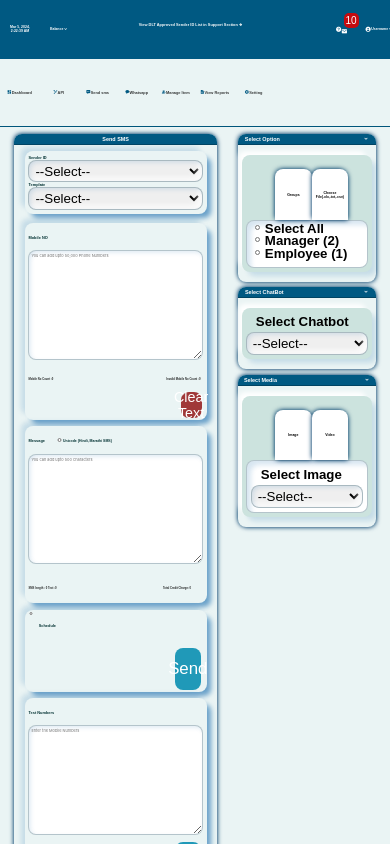
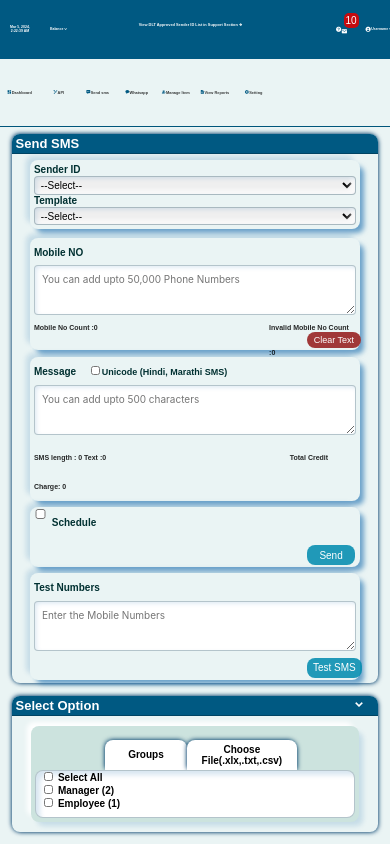
Before and after one commit to vaibhavnarsinge/SmsAppp, an Angular app: page / in a window 390 px wide. Shown: the top 844 px of the page. Built offline with nearby package versions, Linux system fonts and the light colour scheme; no server answers.

Commit message:
quick message responsive done

```diff
--- a/src/app/header/header.component.ts
+++ b/src/app/header/header.component.ts
@@ -33,8 +33,8 @@ export class HeaderComponent {
 
   loadCount(){
 
-    this.Username  = this.msgService.Username;
-    // this.Username = 'demotr'
+    // this.Username  = this.msgService.Username;
+    this.Username = 'demotr'
 
     return this.msgService.GetBalance(this.Username).subscribe((res:any) => {
       if(res.Success == true){
--- a/src/app/quick-sms/quick-sms.component.css
+++ b/src/app/quick-sms/quick-sms.component.css
@@ -84,18 +84,29 @@ select {
   padding: 0.6vw;
   padding: 0.5vw;
 }
+.outer-div label{
+  width: 96%; font-size: 0.9vw; margin: 1px 0 0 0px;
+}
+.inner-div label{
+  width: 30px;
+}
 option {
   border: 1px solid rgba(0, 57, 80, 0.294);
   position: absolute;
   width: 5vw;
   outline: none;
 }
-/* style="width: 3%; margin: 0 1vw 0 0; box-shadow: none; height: 1vw" */
-/* .chbox{
-  width: 3%; margin: 1vw 1vw 0 0;
+.outer-div .mchbox{
+  width: 4%;
+  margin: 5px 0 0 10px;
+  box-shadow: none;
   height: 1vw;
-  border: 2px solid black;
-} */
+}
+
+.inner-div .schbox{
+  width: 3%; margin: 0; box-shadow: none; height: 1vw;
+}
+
 textarea {
   box-shadow: inset 2px 2px 5px -1px rgba(10, 99, 169, 0.16),
   inset -5px -5px 5px -1px rgba(255, 255, 255, 0.7);
@@ -191,6 +202,14 @@ h3 {
 label {
   font-size: 1.2vw;
 }
+
+input .date{
+  width: 40%; height: 5vh;
+}
+input .time{
+  width: 40%; height: 5vh; font-size: 1.2vw;
+}
+
 h4 {
   border-bottom: 1px solid rgba(0, 57, 80, 0.611);
   width: 100%;
@@ -209,6 +228,20 @@ span {
   width: 20vw;
   font-weight: 600;
 }
+.inner-div .invalidspan{
+  width: 21%;
+  margin-left: 21%;
+  }
+  .inner-div .validspan{
+    width: 16%;
+  }
+
+.outer-div .totalcreditspan{
+  width: 21%; margin-left: 61%;
+}
+
+
+
 
 .ScheduleContain {
   display: flex;
@@ -344,3 +377,320 @@ padding: 1vw 0 0 ;
   margin: 0vw 0 0 20vw;
   width: 30%;
 }
+.bx{
+  margin-left: 22vw;
+  cursor: pointer;
+}
+.chatbx{
+  margin-left: 21vw;
+  cursor: pointer;
+}
+
+
+
+
+
+
+@media (max-width: 450px ) {
+  /* … */
+  .main {
+    flex-direction: column;
+    background-color: #eaf4f4;
+    padding: 1vw 2vw;
+  }
+  .main-form {
+    width: 100%;
+    padding: 1vw;
+  }
+  .side-form {
+    width: 100%;
+    padding: 1vw;
+  }
+
+  h4 {
+    font-size: 15px;
+  }
+  h3 {
+    font-size: 10px;
+  }
+  select {
+    border-radius: 4px;
+    width: 100%;
+    font-size: 10px;
+  }
+  textarea {
+    border-radius: 4px;
+    padding: 7px;
+    width: 100%;
+    font-size: 10px;
+    height: 50px;
+  }
+  span{
+    margin: -2vw 0 0 0;
+    height: 10px;
+    font-size: 7px;
+    width: 100px;
+  }
+  .inner-div .invalidspan{
+   margin-left: -51%;
+   width: 27%;
+  }
+  .inner-div .validspan{
+    width: 20%;
+  }
+
+  .outer-div .totalcreditspan{
+    width: 30%;    margin-left: 57%;
+    margin-top: -10px;
+  }
+  button {
+
+    width: 55px;
+    height: 20px;
+    font-size: 10px;
+    right: 0;
+    margin: 0vw 0 0 70vw;
+  }
+  .clearTextBtn{
+    width: 54px;
+    height: 16px;
+    font-size: 9px;
+    right: 0;
+    margin: 2vw 0 0 70vw;
+  }
+  .outer-div .mchbox{
+    width: 4%;
+    margin: 0px 0 0 10px;
+    box-shadow: none;
+    height: 9px;
+  }
+  .inner-div .schbox{
+    margin: 0;
+    width: 4%;
+    box-shadow: none;
+    height: 10px;
+  }
+  .outer-div label{
+    width: 96%; font-size: 9px; margin: 0px 0 0 0px;
+  }
+  .inner-div label{
+    width: 30px;
+  }
+  .ScheduleContain input.date{
+    width: 40%; height: 20px;
+  }
+  .ScheduleContain input.time{
+    width: 40%; height: 20px; font-size: 1.2vw;
+  }
+  /* side form   */
+  .innerSdiv1{
+    margin: 2.6vw 5vw;
+    display: flex;
+    justify-content: center;
+    flex-direction: column;
+  }
+  .sdiv1option {
+    margin: 10px 0 0 18vw;
+  }
+  .sdiv1{
+    margin:5px 0 ;
+  }
+  .sdiv12{
+    min-height: 0vh;
+    gap: 40px;
+    margin: 20px 0;
+    /* background-color: red; */
+  }
+
+  .sdiv1option button {
+    width: 200px;
+    padding: 15px;
+    font-size: 10px;
+  }
+  .overlay1,
+.overlay2 {
+  padding: 1vw;
+  display: flex;
+  flex-direction: column;
+  width: 100%;
+  background-color: #fff;
+}
+.over1 input {
+  margin: -8px 5px 0 0;
+  overflow: hidden;
+  width: 3%;
+}
+.over1 h5 {
+  font-size: 10px;
+}
+h4 {
+  font-size: 13px;
+  text-align: start;
+}
+.bx{
+  margin-left: 22vw;
+}
+.bx{
+  margin-left: 64vw;
+  cursor: pointer;
+}
+.chatbx{
+  margin-left: 62vw;
+  cursor: pointer;
+}
+
+}
+
+
+
+
+
+@media (max-width: 900px ) {
+  /* … */
+  .main {
+    flex-direction: column;
+    background-color: #eaf4f4;
+    padding: 1vw 2vw;
+  }
+  .main-form {
+    width: 100%;
+    padding: 1vw;
+  }
+  .side-form {
+    width: 100%;
+    padding: 1vw;
+  }
+
+  h4 {
+    font-size: 15px;
+  }
+  h3 {
+    font-size: 10px;
+  }
+  select {
+    border-radius: 4px;
+    width: 100%;
+    font-size: 10px;
+  }
+  textarea {
+    border-radius: 4px;
+    padding: 7px;
+    width: 100%;
+    font-size: 10px;
+    height: 50px;
+  }
+  span{
+    margin: -2vw 0 0 0;
+    height: 10px;
+    font-size: 7px;
+    width: 100px;
+  }
+  .inner-div .invalidspan{
+   margin-left: -51%;
+   width: 27%;
+  }
+  .inner-div .validspan{
+    width: 20%;
+  }
+
+  .outer-div .totalcreditspan{
+    width: 30%;    margin-left: 57%;
+    margin-top: -10px;
+  }
+  button {
+
+    width: 55px;
+    height: 20px;
+    font-size: 10px;
+    right: 0;
+    margin: 0vw 0 0 70vw;
+  }
+  .clearTextBtn{
+    width: 54px;
+    height: 16px;
+    font-size: 9px;
+    right: 0;
+    margin: 2vw 0 0 70vw;
+  }
+  .outer-div .mchbox{
+    width: 4%;
+    margin: 0px 0 0 10px;
+    box-shadow: none;
+    height: 9px;
+  }
+  .inner-div .schbox{
+    margin: 0;
+    width: 4%;
+    box-shadow: none;
+    height: 10px;
+  }
+  .outer-div label{
+    width: 96%; font-size: 9px; margin: 0px 0 0 0px;
+  }
+  .inner-div label{
+    width: 30px;
+  }
+  .ScheduleContain input.date{
+    width: 40%; height: 20px;
+  }
+  .ScheduleContain input.time{
+    width: 40%; height: 20px; font-size: 1.2vw;
+  }
+  /* side form   */
+  .innerSdiv1{
+    margin: 2.6vw 5vw;
+    display: flex;
+    justify-content: center;
+    flex-direction: column;
+  }
+  .sdiv1option {
+    margin: 10px 0 0 18vw;
+  }
+  .sdiv1{
+    margin:5px 0 ;
+  }
+  .sdiv12{
+    min-height: 0vh;
+    gap: 40px;
+    margin: 20px 0;
+    /* background-color: red; */
+  }
+
+  .sdiv1option button {
+    width: 200px;
+    padding: 15px;
+    font-size: 10px;
+  }
+  .overlay1,
+.overlay2 {
+  padding: 1vw;
+  display: flex;
+  flex-direction: column;
+  width: 100%;
+  background-color: #fff;
+}
+.over1 input {
+  margin: -8px 5px 0 0;
+  overflow: hidden;
+  width: 3%;
+}
+.over1 h5 {
+  font-size: 10px;
+}
+h4 {
+  font-size: 13px;
+  text-align: start;
+}
+.bx{
+  margin-left: 22vw;
+}
+.bx{
+  margin-left: 64vw;
+  cursor: pointer;
+}
+.chatbx{
+  margin-left: 62vw;
+  cursor: pointer;
+}
+
+}
--- a/src/app/quick-sms/quick-sms.component.html
+++ b/src/app/quick-sms/quick-sms.component.html
@@ -45,9 +45,8 @@
             <div class="er1" *ngIf=" quicksms.get('mob')?.hasError('required')" ><span >Please Enter Mobile Numbers </span></div>
           </div>
           <div class="inner-div">
-            <span style="width: 16%">Mobile No Count :{{ validCount }}</span>
-            <span style="width: 21%; margin-left: 20%"
-              >Invalid Mobile No Count :{{ InvalidCount }}</span>
+            <span  class="validspan">Mobile No Count :{{ validCount }}</span>
+            <span class="invalidspan"  >Invalid Mobile No Count :{{ InvalidCount }}</span>
           </div>
           <button class="clearTextBtn" (click)="clearTextarea()">Clear Text</button>
         </div>
@@ -56,14 +55,9 @@
             Message
             <input
               type="checkbox"
-              class="chbox"
-              formControlName="coding"
-              style="
-                width: 4%;
-                margin: 5px 0 0 10px;
-                box-shadow: none;
-                height: 1vw; "/>
-            <label style="width: 96%; font-size: 0.9vw; margin: 1px 0 0 0px"
+              class="mchbox"
+              formControlName="coding"/>
+            <label
               >Unicode (Hindi, Marathi SMS)</label
             >
           </h3>
@@ -79,15 +73,15 @@
             <div class="er1" *ngIf=" quicksms.get('msg')?.hasError('required')" ><span >Please Enter Message </span></div>
           </div>
           <span style="width: 16%">SMS length : {{ characterCount }} Text :{{textC}}</span>
-            <span style="width: 21%; margin-left: 61%">Total Credit Charge: {{TotalCreditChages}}</span>
+            <span class="totalcreditspan" >Total Credit Charge: {{TotalCreditChages}}</span>
         </div>
         <div class="outer-div">
           <div class="inner-div">
             <input
               type="checkbox"
-              class="chbox"
+              class="schbox"
               (click)="doSomething()"
-              style="width: 3%; margin: 0; box-shadow: none; height: 1vw"
+
             />
             <h3 style="margin: 1px 0 0 5px">Schedule</h3>
           </div>
@@ -101,14 +95,16 @@
               <label for="">Date:</label>
               <input
                 formControlName="date"
+                class="date"
                 type="date"
-                style="width: 40%; height: 5vh"
+
               />
               <label for="">Time:</label>
               <input
                 formControlName="time"
+                class="time"
                 type="time"
-                style="width: 40%; height: 5vh; font-size: 1.2vw"
+
               />
             </div>
           </div>
@@ -143,7 +139,6 @@
             Select Option
             <i
               class="bx bxs-chevron-down"
-              style="margin-left: 21vw; cursor: pointer;"
               (click)="hideDiv1()"
             ></i>
           </h4>
@@ -160,15 +155,15 @@
             <div >
               <div class="overlay1" *ngIf="showFirst">
                 <div class="over1">
-                  <input type="checkbox" formControlName="displayArray" [checked]="isAllselect" (change)="UpdateTextAreaFirst($event)" class="chbox" />
+                  <input type="checkbox" formControlName="displayArray" [checked]="isAllselect" (change)="UpdateTextAreaFirst($event)" />
                   <h5>Select All</h5>
                 </div>
                 <div class="over1">
-                  <input type="checkbox" formControlName="displayArray" [checked]="isPooselect" (change)="UpdateTextAreaSnd($event)" class="chbox" />
+                  <input type="checkbox" formControlName="displayArray" [checked]="isPooselect" (change)="UpdateTextAreaSnd($event)" />
                   <h5>Manager (2)</h5>
                 </div>
                 <div class="over1">
-                  <input type="checkbox" formControlName="displayArray" [checked]="isTextselect" (change)="UpdateTextAreaTrd($event)" class="chbox" />
+                  <input type="checkbox" formControlName="displayArray" [checked]="isTextselect" (change)="UpdateTextAreaTrd($event)"/>
                   <h5>Employee (1)</h5>
                 </div>
               </div>
@@ -186,19 +181,17 @@
           </div>
         </div>
 
-
         <div class="sdiv1 sdiv12">
           <h4>
-            Select ChatBot
+            Select Chatbot
             <i
-              class="bx bxs-chevron-down"
-              style="margin-left: 20vw; cursor:pointer"
+              class="bx chatbx bxs-chevron-down"
               (click)="hideDiv2()"
             ></i>
           </h4>
           <div *ngIf="hideChatbot">
             <div class="innerSdiv1" >
-              <h5  style="margin: 10px">Select Chatbot</h5>
+              <h3  style="margin: 10px">Select Chatbot</h3>
             <select formControlName="chatbot" >
               <option value="">--Select--</option>
               <option value="">ChatGPT</option>
@@ -214,7 +207,7 @@
             Select Media
             <i
               class="bx bxs-chevron-down"
-              style="margin-left: 22vw; cursor: pointer;"
+
               (click)="hideDiv3()"
             ></i>
           </h4>
@@ -229,7 +222,7 @@
             </div>
             <div >
               <div class="overlay1" *ngIf="showFirst" >
-                <h5  style="margin: 10px">Select Image</h5>
+                <h3  style="margin: 10px">Select Image</h3>
 
                 <select formControlName="img" (change)="getSelectedImage($event)">
                   <option value="">--Select--</option>
@@ -242,7 +235,7 @@
                 </div>
               </div>
               <div class="overlay2" *ngIf="showSecond">
-                <h5  style="margin: 10px">Select Video</h5>
+                <h3 style="margin: 10px">Select Video</h3>
 
                 <select formControlName="vdo" (change)="getSelectedVideo($event)">
                   <option value="">--Select--</option>
```
Also changed, not shown: src/styles.css (line endings or trailing spaces).
